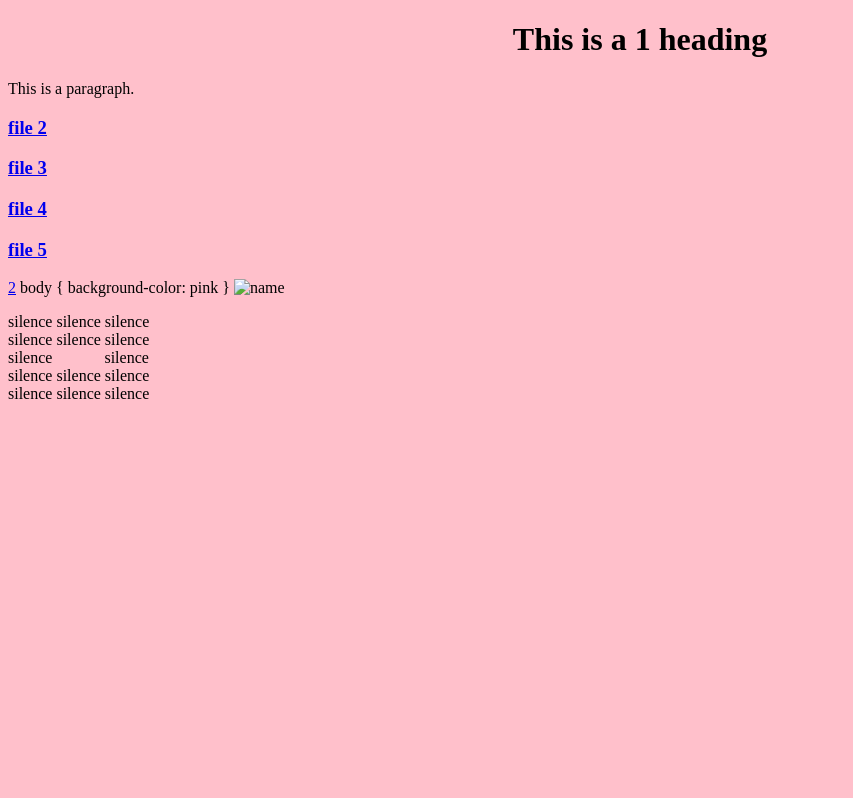
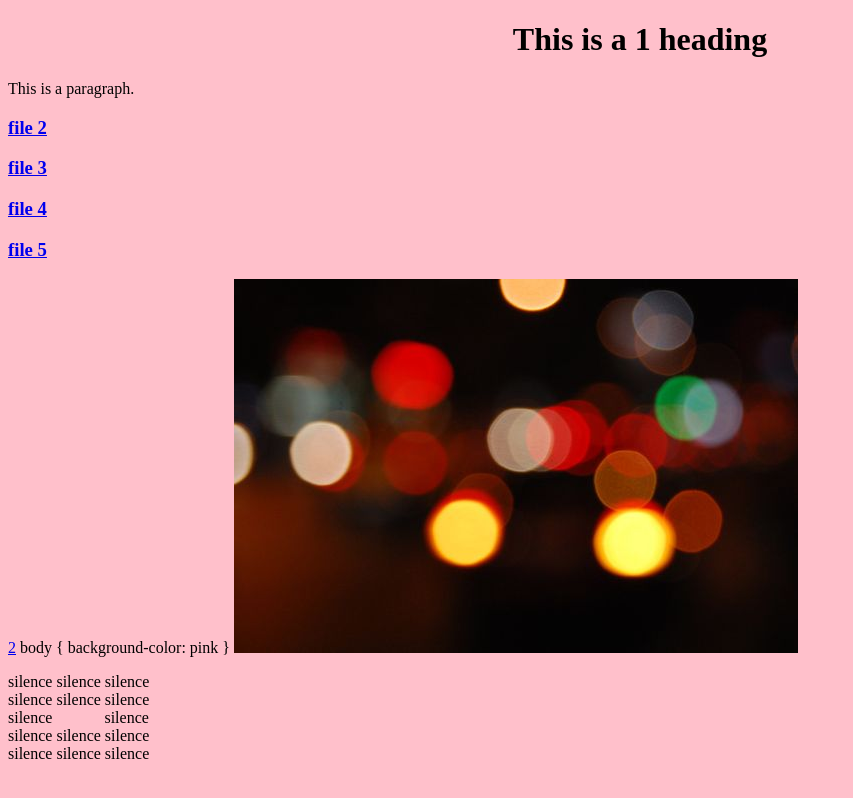
Before and after one commit to kangj064/kangj064.github.io, a plain HTML site: page index.html in a window 1280 px wide. Shown: the whole page, without its empty margins (0-853 px from the left). Drawn offline with Linux system fonts and the light colour scheme; files whose address does not match are found by name.

Commit message:
Update index.html

```diff
--- a/index.html
+++ b/index.html
@@ -34,7 +34,7 @@ body {
       <link rel="stylesheet" href="assets/main.css">
 </a>
 
-      <img src="jisu_cif22/kangj064.github.io/assets/imgs/a.jpg" alt="name">
+      <img src="C:/Users/강지수/Desktop/jisu_cif22/kangj064.github.io/assets/imgs/a.jpg" alt="name">
 
 
       <!DOCTYPE html>
```
